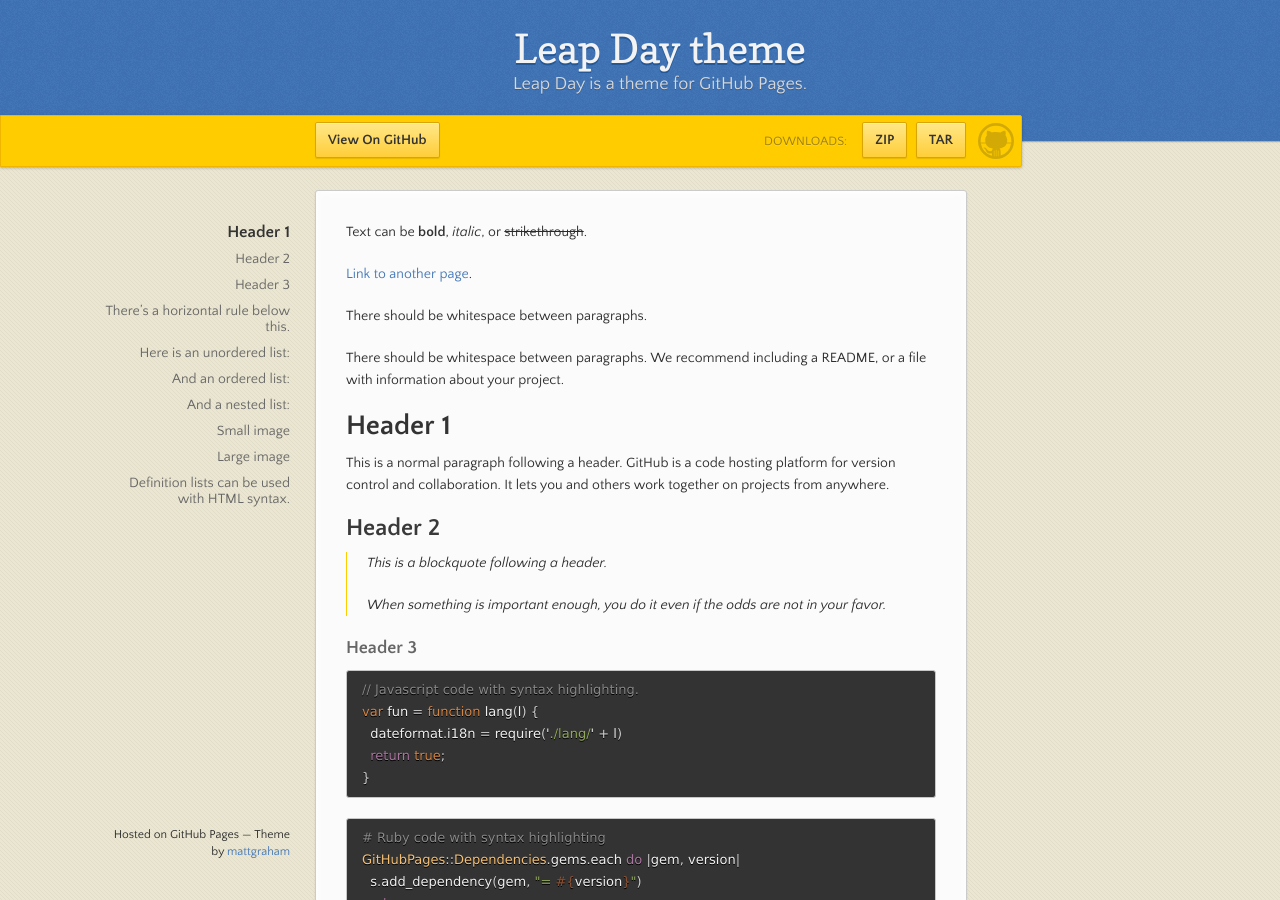
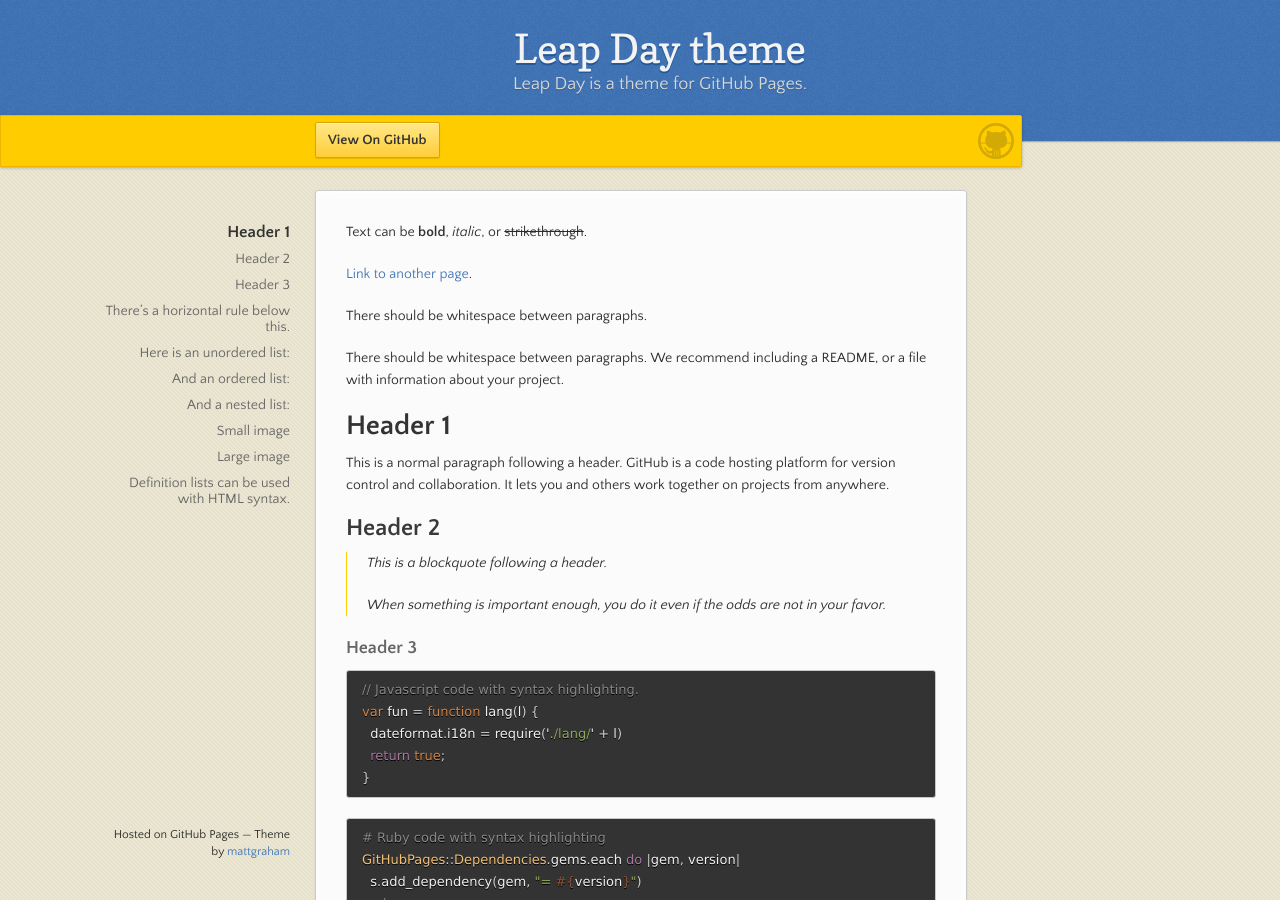
Before and after one commit to xloctran/xloctran.github.io, a Jekyll site: the page built from index.md, in a window 1280 px wide and 900 px high. Built offline with Jekyll 4.4.1, drawn with Linux system fonts in a browser that asks for light colours.

Commit message:
update download and google analytics

```diff
--- a/_config.yml
+++ b/_config.yml
@@ -1,5 +1,5 @@
 title: Leap Day theme
 description: Leap Day is a theme for GitHub Pages.
-show_downloads: true
-google_analytics:
+show_downloads: false
+google_analytics: false
 theme: jekyll-theme-leap-day
```
